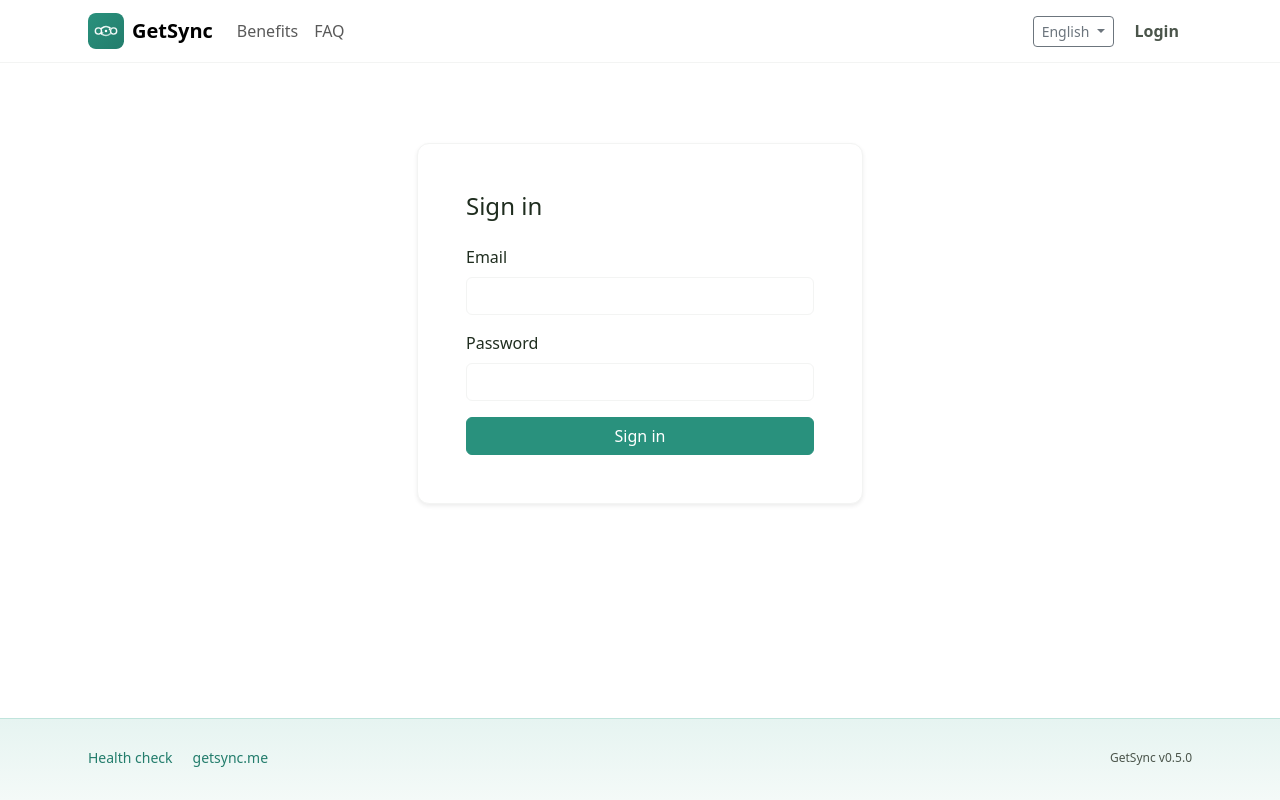
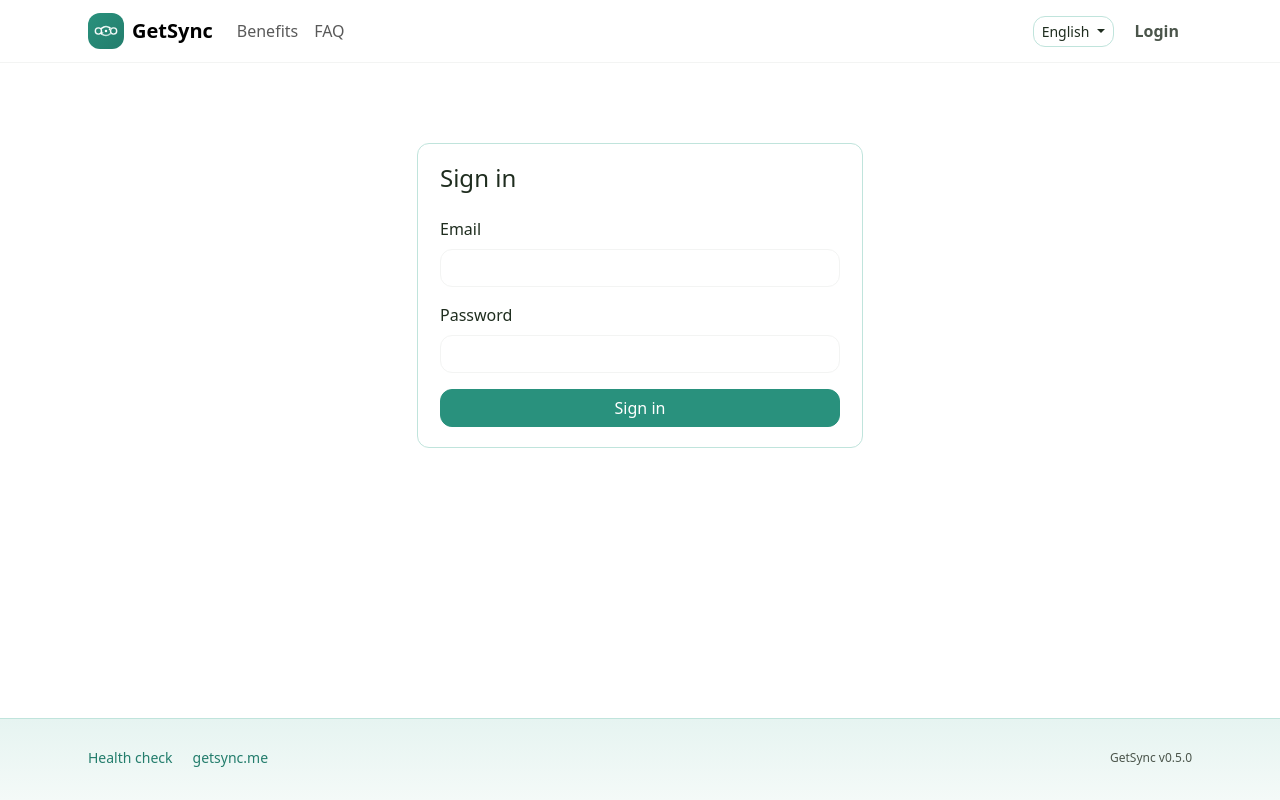
Before and after one commit to segallar/fit-sinc, a FastAPI app: page /app/login in a window 1280 px wide. Run offline with FastAPI, Linux system fonts and the light colour scheme; some libraries are stand-ins or nearby versions.

Commit message:
style(web): выровнять radius и border полей с лендингом
Единый --bs-border-radius 0.75rem на getsync-site, mint border у inputs
и auth-card; padding карточки как у feature cards.

Co-authored-by: Cursor <cursoragent@cursor.com>

```diff
--- a/getsync/web/static/app.css
+++ b/getsync/web/static/app.css
@@ -140,10 +140,35 @@ body {
   max-width: 36rem;
 }
 
+.getsync-site {
+  /* Controls (inputs, buttons, dropdown) — same radius as feature cards (0.75rem) */
+  --bs-border-radius: 0.75rem;
+  --bs-border-radius-sm: 0.75rem;
+  --bs-border-radius-lg: 0.75rem;
+}
+
+.getsync-site .form-control:focus,
+.getsync-site .form-select:focus {
+  border-color: var(--getsync-primary-600);
+  box-shadow: 0 0 0 0.25rem var(--bs-focus-ring-color);
+}
+
+.getsync-site .btn-outline-secondary {
+  --bs-btn-border-color: var(--getsync-primary-100);
+  --bs-btn-color: var(--getsync-text);
+  --bs-btn-hover-bg: var(--getsync-primary-50);
+  --bs-btn-hover-border-color: var(--getsync-primary-100);
+  --bs-btn-hover-color: var(--getsync-text);
+}
+
 .getsync-auth-card {
-  border: 1px solid var(--getsync-border);
+  border: 1px solid var(--getsync-primary-100);
   border-radius: 0.75rem;
   box-shadow: none;
+}
+
+.getsync-auth-card .card-body {
+  padding: 1.25rem 1.375rem;
 }
 
 .getsync-auth-shell .card-title,
--- a/getsync/web/templates/layouts/site_auth.html
+++ b/getsync/web/templates/layouts/site_auth.html
@@ -4,8 +4,8 @@
 <section class="getsync-auth-shell py-4 py-md-5">
   <div class="row justify-content-center">
     <div class="col-12 col-sm-10 col-md-8 col-lg-5">
-      <div class="card getsync-auth-card shadow-sm">
-        <div class="card-body p-4 p-md-5">
+      <div class="card getsync-auth-card">
+        <div class="card-body">
           {% block auth_content %}{% endblock %}
         </div>
       </div>
```
